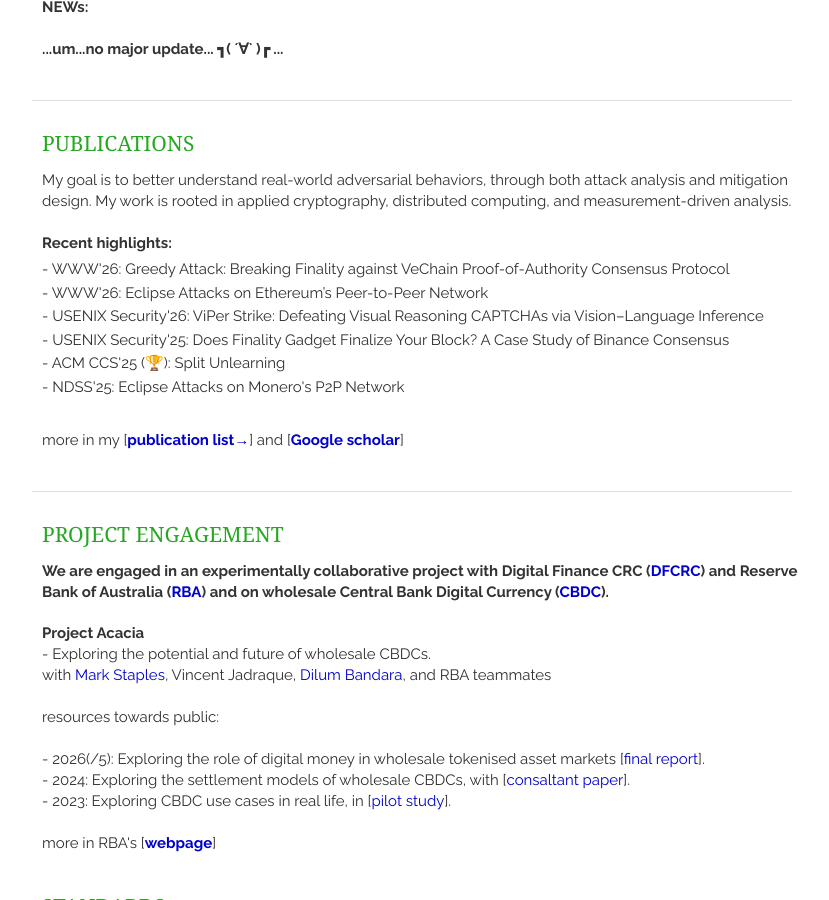
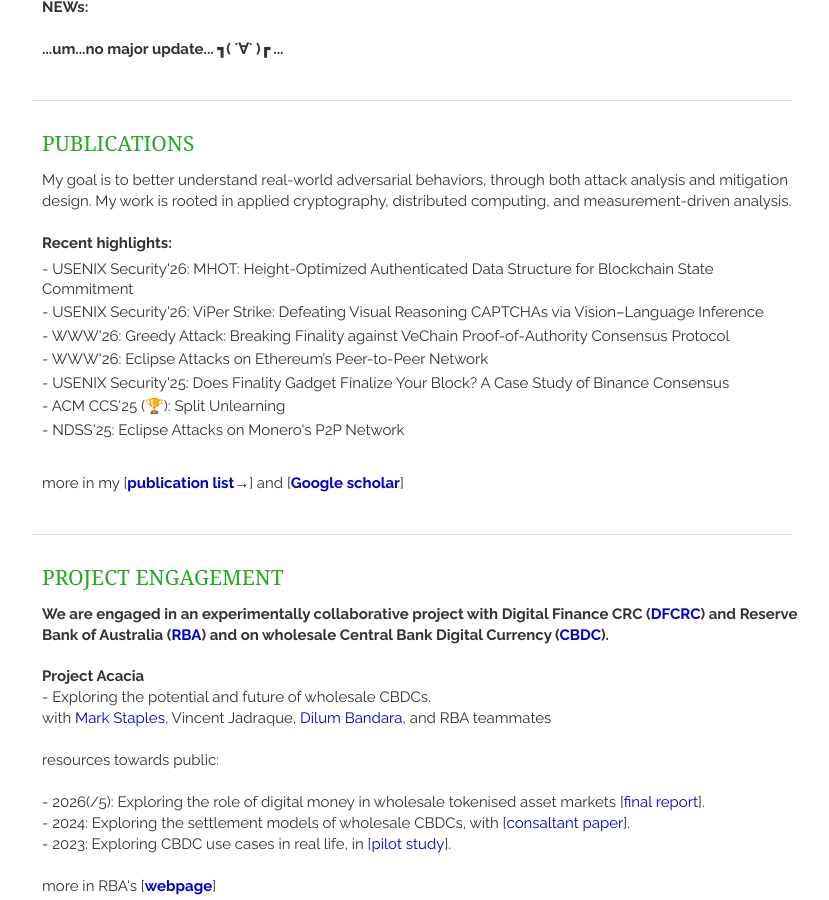
Before and after one commit to qinwang-git/qinwang-git.github.io, a Jekyll site: the page built from index.html, in a window 1280 px wide and 900 px high, scrolled down 604 px. Shown: the whole window, without its empty margins (318-1147 px from the left). Built offline with Jekyll 4.4.1, drawn with Linux system fonts in a browser that asks for light colours; nearby versions of some CDN libraries; a script that is not in the unit is left out; the list of posts is cut into pages by our own code.

Commit message:
Update publications_summary.html

```diff
--- a/_includes/publications_summary.html
+++ b/_includes/publications_summary.html
@@ -9,9 +9,10 @@
     <br>
     <p style="margin: 0 0 6px 0;"><strong>Recent highlights:</strong></p>
     <ul style="margin: 0 0 12px 0; padding-left: 0; list-style-position: inside;">
+     <li style="margin: 0 0 4px 0; line-height: 1.3;">- USENIX Security'26: MHOT: Height-Optimized Authenticated Data Structure for Blockchain State Commitment</li>
+      <li style="margin: 0 0 4px 0; line-height: 1.3;">- USENIX Security'26: ViPer Strike: Defeating Visual Reasoning CAPTCHAs via Vision–Language Inference</li>
       <li style="margin: 0 0 4px 0; line-height: 1.3;">- WWW'26: Greedy Attack: Breaking Finality against VeChain Proof-of-Authority Consensus Protocol</li>
       <li style="margin: 0 0 4px 0; line-height: 1.3;">- WWW'26: Eclipse Attacks on Ethereum’s Peer-to-Peer Network</li>
-      <li style="margin: 0 0 4px 0; line-height: 1.3;">- USENIX Security'26: ViPer Strike: Defeating Visual Reasoning CAPTCHAs via Vision–Language Inference</li>
       <li style="margin: 0 0 4px 0; line-height: 1.3;">- USENIX Security'25: Does Finality Gadget Finalize Your Block? A Case Study of Binance Consensus</li>
       <li style="margin: 0 0 4px 0; line-height: 1.3;">- ACM CCS'25 (🏆): Split Unlearning</li>
       <li style="margin: 0; line-height: 1.3;">- NDSS'25: Eclipse Attacks on Monero's P2P Network</li>
```
